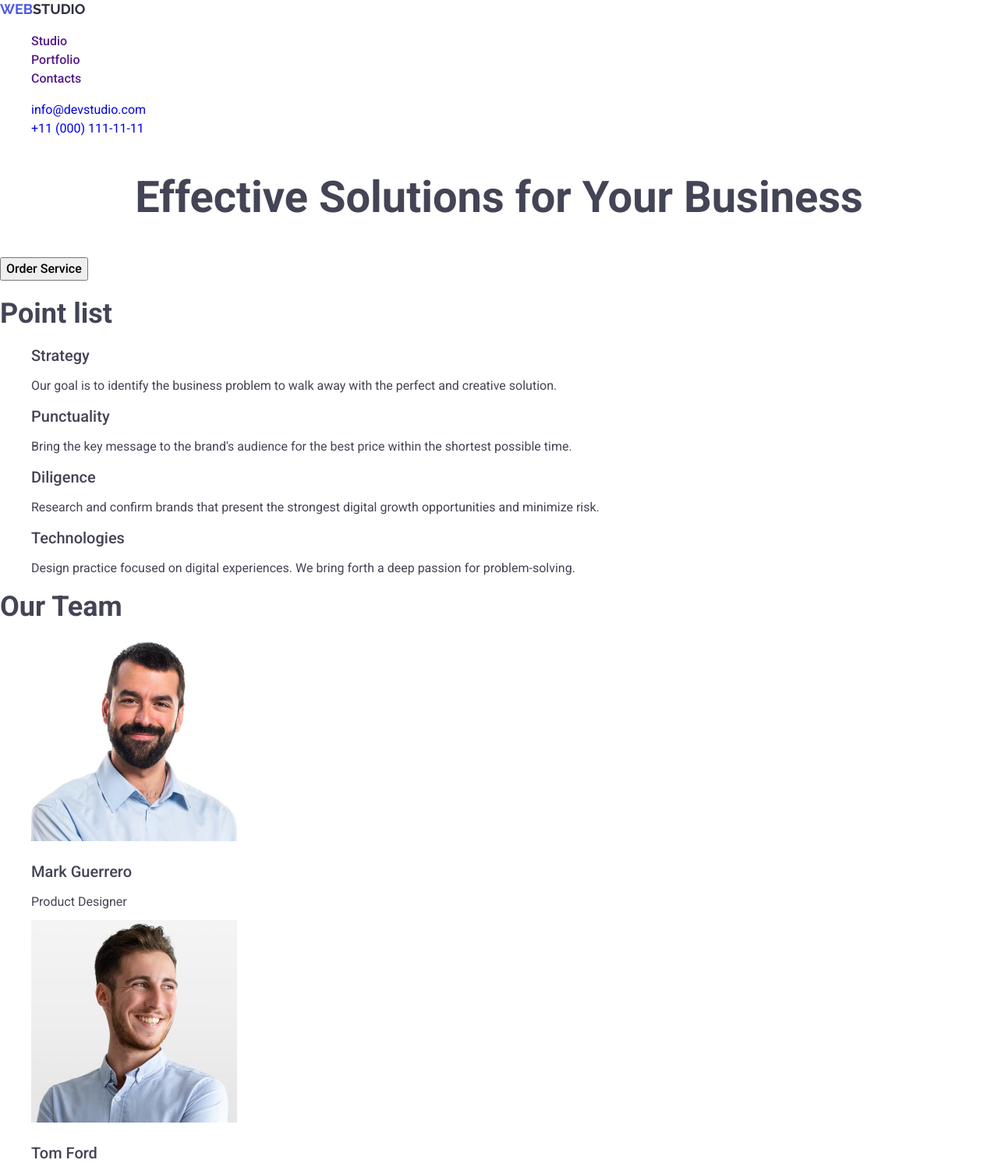
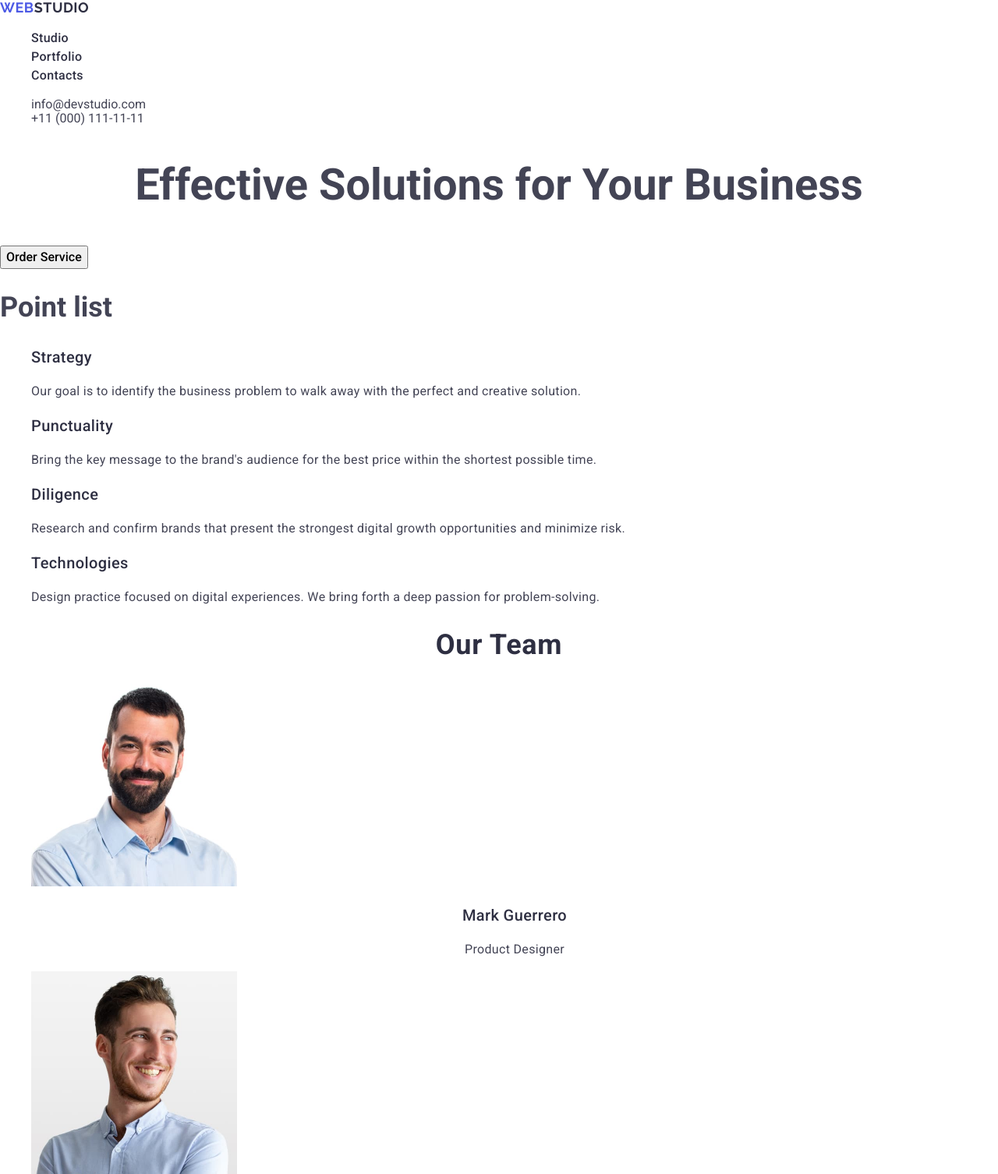
Before and after one commit to volodymyr-stuparenko/goit-markup-hw-02, a plain HTML site: page index.html in a window 1280 px wide. Shown: the top 1506 px of the page at 78% size. Drawn offline with nearby package versions, Linux system fonts and the light colour scheme.

Commit message:
homework2update2v

```diff
--- a/CSS/style.css
+++ b/CSS/style.css
@@ -1,11 +1,7 @@
-/* Особливі  елементи */
+/* ===============Особливі селектори=============== */
 body {
-    font-family: "Roboto", sans-serif;
-    font-weight: 400;
-    font-size: 16px;
-    line-height: 24px;
-    letter-spacing: 2%;
-    background-color: #FFFFFF;
+    font-family: 'Roboto', sans-serif;
+    background-color: #ffffff;
     color: #434455;
 }
 
@@ -15,61 +11,71 @@ ul {
 
 a {
     text-decoration: none;
+    color: inherit;
+}
+
+button {
+    cursor: pointer;
 }
 
 p {
-    font-family: "Roboto", sans-serif;
     font-weight: 400;
     font-size: 16px;
-    line-height: 14px;
+    line-height: 1.5;
     letter-spacing: 4%;
+    color: #434455;
 }
 
 h1 {
-    font-family: "Roboto", sans-serif;
     font-weight: 700;
     font-size: 56px;
-    line-height: 60px;
+    line-height: 1.07;
     text-align: center;
     letter-spacing: 2%;
 }
 
 h2 {
-    font-family: "Roboto", sans-serif;
     font-weight: 700;
     font-size: 36px;
     letter-spacing: 2%;
 }
 
 h3 {
-    font-family: "Roboto", sans-serif;
     font-weight: 500;
     font-size: 20px;
     letter-spacing: 2%;
+    line-height: 1.2;
+    color: #2e2f42;
 }
 
-/* Page Header */
+/* ===============Page Header=============== */
 
-/* Page Nav */
 .logo {
-    font-family: "Raleway", sans-serif;
+    font-family: 'Raleway', sans-serif;
     font-weight: 700;
     font-size: 18px;
+    line-height: 1.16;
+    letter-spacing: 0.03em;
     color: #4d5ae5;
     text-transform: uppercase;
 }
 
 .logo-studio {
+    font-family: 'Raleway', sans-serif;
+    font-size: 18px;
+    line-height: 1.16;
+    letter-spacing: 0.03em;
     color: #2e2f42;
     text-transform: uppercase;
 
 }
 
 .features {
-    font-family: "Roboto", sans-serif;
+    font-weight: 500;
+    font-size: 16px;
+    line-height: 1.5;
+    letter-spacing: 0.02em;
     color: #2e2f42;
-    font-size: 16px;
-    font-weight: 500;
 }
 
 .features .feat-link:hover,
@@ -77,9 +83,7 @@ h3 {
     color: #404bbf;
 }
 
-/* Contacts */
 .contacts {
-    font-family: "Roboto", sans-serif;
     font-weight: 400;
     font-size: 16px;
     color: #434455;
@@ -90,15 +94,15 @@ h3 {
 .contacts .contacts-link:focus {
     color: #404bbf;
 }
+/* ===============/Page Header=============== */
 
-/* Page main */
+/* ===============Page main=============== */
 
-/* Hero section */
+/* ===============Hero section=============== */
 .button-text {
-    font-family: "Roboto", sans-serif;
     font-weight: 500;
     font-size: 16px;
-    line-height: 24px;
+    line-height: 1.5;
     letter-spacing: 4%;
 }
 
@@ -106,5 +110,78 @@ h3 {
 .button-text:focus {
     background: #404bbf;
 }
+/* ===============/Hero section=============== */
 
-/* Point list */
+/* ===============Point-list=============== */
+.point-name {
+    font-weight: 500;
+    font-size: 20px;
+    line-height: 1.2;
+    letter-spacing: 0.02em;
+    color: #2e2f42;
+}
+
+.point-text {
+    font-size: 16px;
+    line-height: 1.5;
+    letter-spacing: 0.02em;
+    color: #434455;
+}
+
+/* ===============/point-list=============== */
+
+/* ===============Our Team=============== */
+.team-title {
+    font-weight: 700;
+    font-size: 36px;
+    line-height: 1.11;
+    letter-spacing: 0.02em;
+    text-align: center;
+    color: #2e2f42;
+}
+
+.team-member {
+    font-weight: 500;
+    font-size: 20px;
+    line-height: 1.2;
+    letter-spacing: 0.02em;
+    text-align: center;
+    color: #2e2f42;
+}
+
+.team-skill {
+    font-size: 16px;
+    line-height: 1.5;
+    letter-spacing: 0.02em;
+    text-align: center;
+    color: #434455;
+}
+
+/* ===============/Our Team=============== */
+
+/* ===============Our Portfolio=============== */
+.port-title {
+    font-weight: 700;
+    font-size: 36px;
+    line-height: 1.11;
+    letter-spacing: 0.02em;
+    text-align: center;
+    color: #2e2f42;
+}
+
+.port-product {
+    font-weight: 500;
+    font-size: 20px;
+    line-height: 1.2;
+    letter-spacing: 0.02em;
+    color: #2e2f42;
+}
+
+.port-text {
+    font-size: 16px;
+    line-height: 1.5;
+    letter-spacing: 0.02em;
+    color: #434455;
+}
+
+/* ===============/Our Portfolio=============== */
--- a/index.html
+++ b/index.html
@@ -5,8 +5,7 @@
     <meta name="viewport" content="width=device-width, initial-scale=1.0" />
     <link
       rel="stylesheet"
-      href="https://cdnjs.cloudflare.com/ajax/libs/modern-
-      normalize/3.0.0/modern-normalize.min.css"
+      href="https://cdnjs.cloudflare.com/ajax/libs/modern-normalize/3.0.0/modern-normalize.min.css"
     />
     <link rel="stylesheet" href="./css/style.css" />
     <link rel="preconnect" href="https://fonts.googleapis.com" />
@@ -55,7 +54,7 @@
     </header>
 
     <!--Page Main-->
-    <main>
+    <main class="page-main">
       <!--Hero section-->
       <section class="main-text">
         <h1>Effective Solutions for Your Business</h1>
@@ -63,7 +62,7 @@
       </section>
 
       <!--Point list-->
-      <section class="point">
+      <section class="point-top">
         <h2 class="point-title">Point list</h2>
         <ul class="point-list">
           <li class="point-item">
@@ -145,7 +144,7 @@
       </section>
 
       <!-- Our Portfolio -->
-      <section class="portfolio">
+      <section class="portfolio-top">
         <h2 class="port-title">Our Portfolio</h2>
         <ul class="port-list">
           <li class="port-item">
@@ -217,7 +216,7 @@
       <a class="logo" href="./index.html"
         >Web<span class="logo-studio">Studio</span></a
       >
-      <p>
+      <p class="text-footer">
         Increase the flow of customers and sales for your business with digital
         marketing & growth solutions.
       </p>
```
